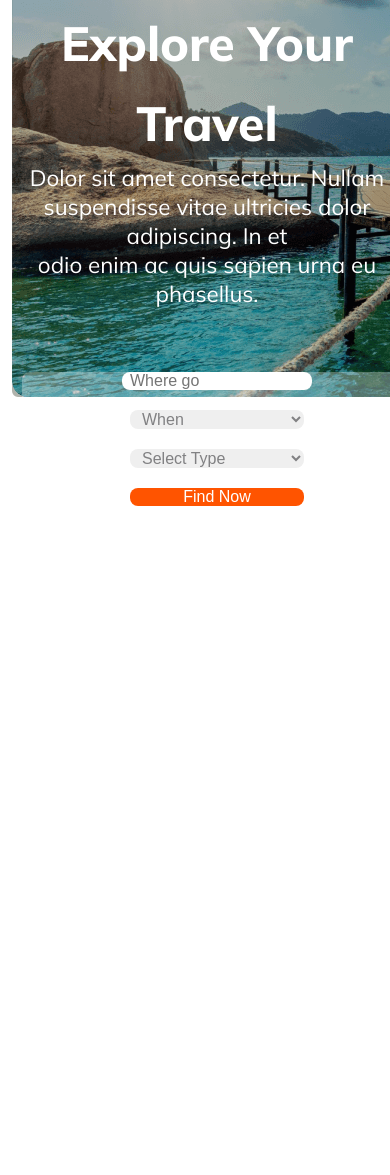
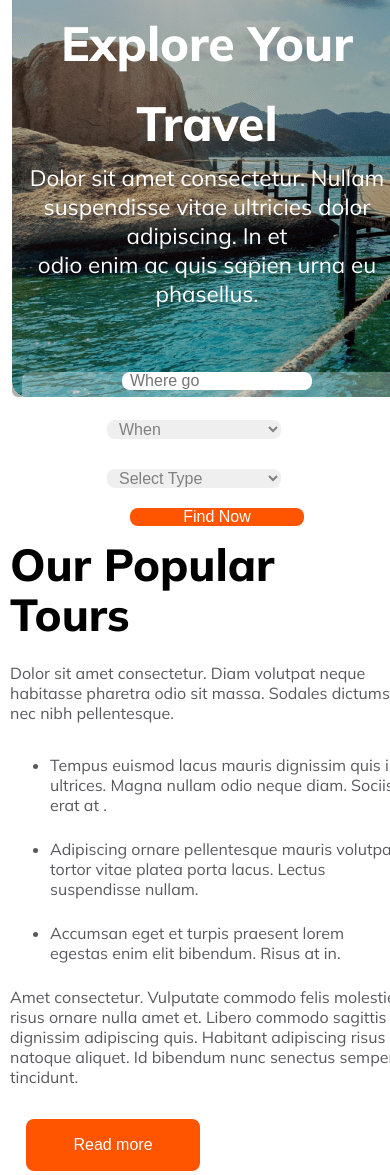
Before and after one commit to Tabassum290/Travel-2, a plain HTML site: page index.html in a window 390 px wide. Shown: the part 635-1810 px from the top of the page. Before the commit the page ends 1141 px from the top, so only its background shows below. Drawn offline with Linux system fonts and the light colour scheme.

Commit message:
Second-Banner Done

```diff
--- a/index.html
+++ b/index.html
@@ -41,5 +41,23 @@
     </button>
 </div>
 </section>
+<!-- Second section Done -->
+ <section class="second-banner">
+    <div class="left-second">
+        <h3>Our Popular Tours</h3>
+        <p>Dolor sit amet consectetur. Diam volutpat neque habitasse pharetra odio sit massa. Sodales dictumst nec nibh pellentesque.</p>
+        <ul>
+            <li>Tempus euismod lacus mauris dignissim quis in ultrices. Magna nullam odio neque diam. Sociis erat at .</li>
+            <li>Adipiscing ornare pellentesque mauris volutpat tortor vitae platea porta lacus. Lectus suspendisse nullam.</li>
+            <li> Accumsan eget et turpis praesent lorem egestas enim elit bibendum. Risus at in.</li>
+        </ul>
+        <p>Amet consectetur. Vulputate commodo felis molestie risus
+            ornare nulla amet et. Libero commodo sagittis dignissim adipiscing quis. Habitant adipiscing risus natoque aliquet. Id bibendum nunc senectus semper tincidunt. </p>
+            <button class="btn">Read more</button>
+    </div>
+    <div class="right-second">
+        <img src="./image/Rectangle 4.png" alt="">
+    </div>
+ </section>
    </body>
    </html>
--- a/style.css
+++ b/style.css
@@ -94,18 +94,52 @@ select , input , .btn{
  background-color:rgb(255, 84, 0) ;
  color: white;
 }
-
+/* Second-section styles */
+.second-banner{
+width: 1170px;
+height: 550px;
+margin: 0 auto;
+display: flex;
+margin-top: 100px;
+}
+.left-second li{
+    margin-bottom: 24px;
+    color:rgba(19, 19, 24, 0.7) ;
+}
+.left-second h3{
+font-size: 2.8rem;
+font-weight: 800;
+line-height: 50px;
+margin-bottom: 24px;
+margin-top: 10px;
+}
+.left-second p{
+    font-size: 16px;
+    font-weight: 400;
+    color: rgba(19, 19, 24, 0.7);
+    margin-bottom: 32px;
+}
+.right-second{
+margin-left: 55px;
+}
 /* Responsive */
 @media screen and (max-width:576px){
-    .navbar, .first-banner, .travel-inputs{
+    .navbar, .first-banner, .travel-inputs , .second-banner{
         flex-direction: column;
         width: 100%;
         gap: 20px;
         margin-left:10px ;
     }
-.nav-list{
+.nav-list, select , option{
     flex-direction: column;
     margin-top: 10px;
-    margin-left: -10px;
+    margin-left: -30px;
+}
+.left-second h3{
+    margin-top: 40px;
+}
+.right-second img{
+    width: 100%;
+    margin-left: -30px;
 }
 }
```
